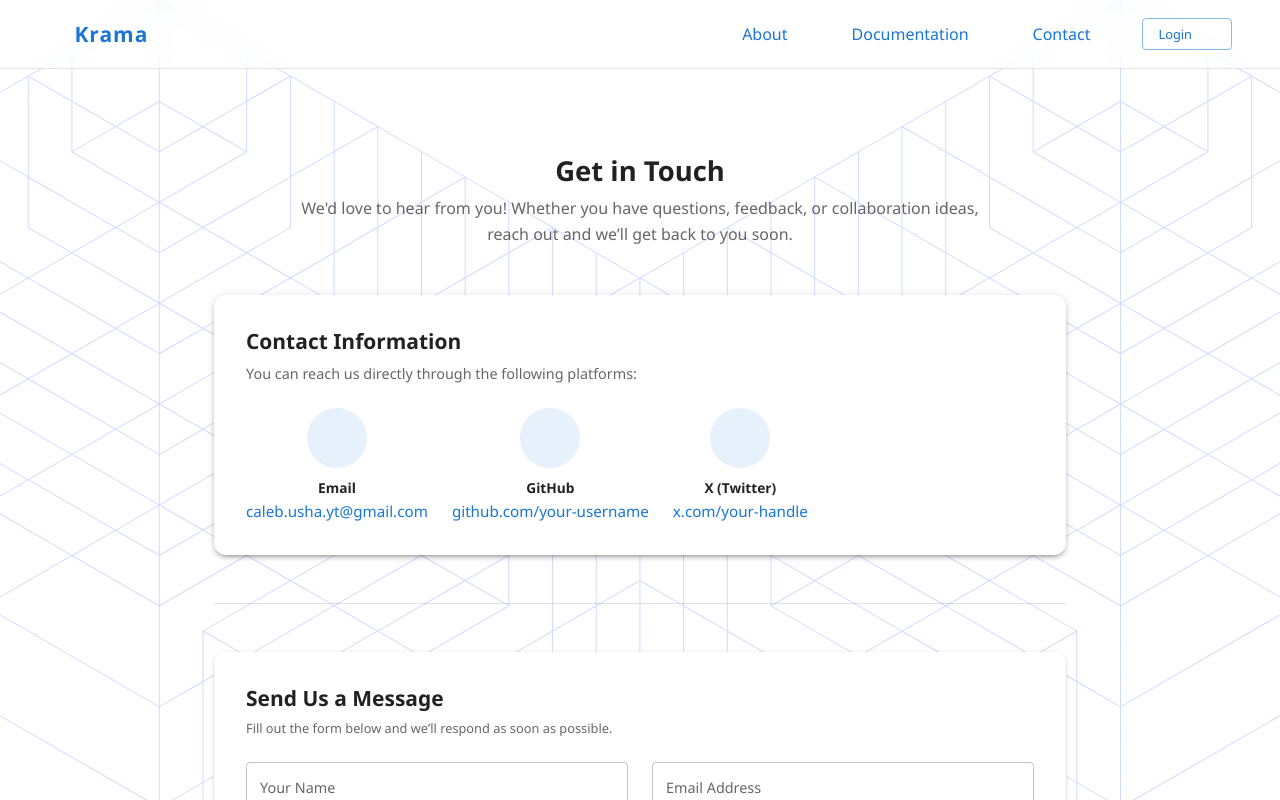
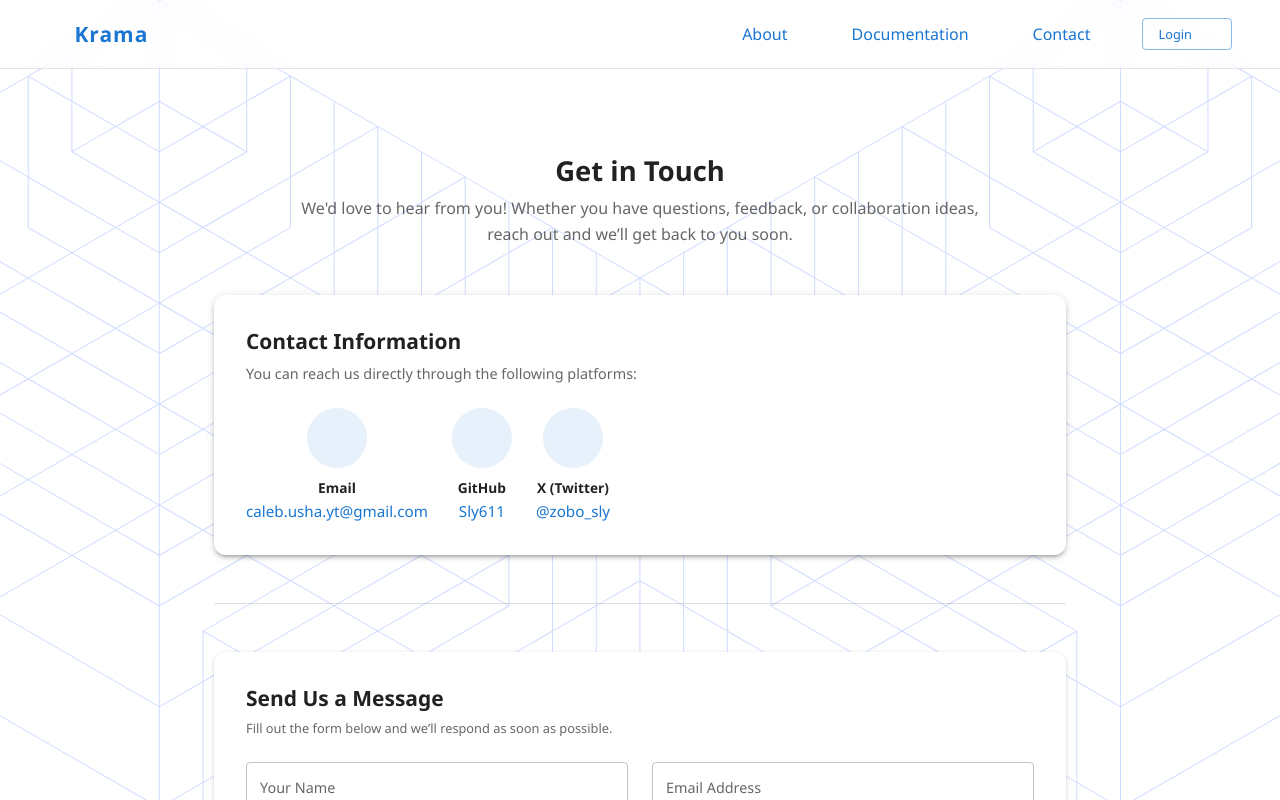
Before and after one commit to Sly611/cbt-project, a React (Create React App) app: page /contact in a window 1280 px wide. Shown: the top 800 px of the page. Built offline with nearby package versions, Linux system fonts and the light colour scheme; some icons are missing.

Commit message:
basic formating

```diff
--- a/src/components/Homepage/Contact.jsx
+++ b/src/components/Homepage/Contact.jsx
@@ -70,7 +70,7 @@ export default function Contact() {
               </Typography>
               {/* 👉 Replace this with your real email later */}
               <Link
-                href="#"
+                href="caleb.usha.yt@gmail.com"
                 underline="hover"
                 color="primary"
                 sx={{ fontSize: "0.95rem" }}
@@ -101,7 +101,7 @@ export default function Contact() {
                 color="primary"
                 sx={{ fontSize: "0.95rem" }}
               >
-                github.com/your-username
+                Sly611
               </Link>
             </Grid>
 
@@ -122,12 +122,12 @@ export default function Contact() {
               </Typography>
               {/* 👉 Replace this with your X (Twitter) link */}
               <Link
-                href="#"
+                href="https://x.com/zobo_sly"
                 underline="hover"
                 color="primary"
                 sx={{ fontSize: "0.95rem" }}
               >
-                x.com/your-handle
+                @zobo_sly
               </Link>
             </Grid>
           </Grid>
--- a/src/components/Homepage/Footer.jsx
+++ b/src/components/Homepage/Footer.jsx
@@ -84,13 +84,13 @@ export default function Footer() {
             gap: 2,
           }}
         >
-          <IconButton color="primary" component="a" href="#">
+          <IconButton color="primary" component="a" href="caleb.usha.yt@gmail.com">
             <MailOutlineIcon />
           </IconButton>
-          <IconButton color="primary" component="a" href="#">
+          <IconButton color="primary" component="a" href="https://x.com/zobo_sly/">
             <XIcon />
           </IconButton>
-          <IconButton color="primary" component="a" href="#">
+          <IconButton color="primary" component="a" href="https://github.com/Sly611/">
             <GitHubIcon />
           </IconButton>
         </Grid>
```
